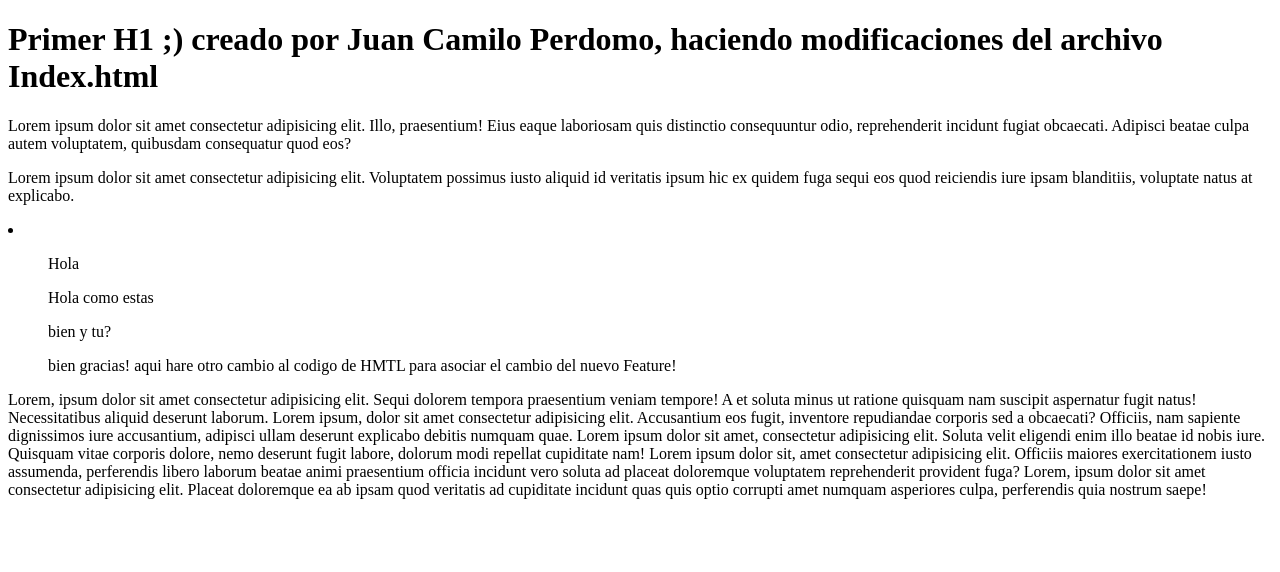
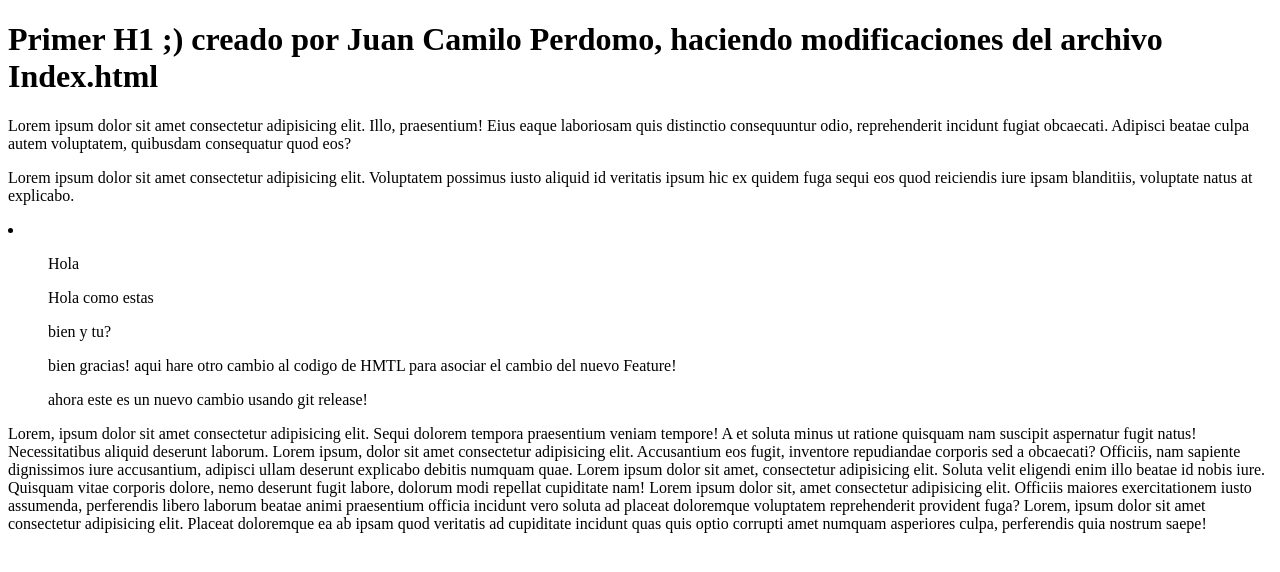
Before and after one commit to juan-perdomo30/primer_proyecto_repo, a plain HTML site: page Index.html in a window 1280 px wide. Drawn offline with Linux system fonts and the light colour scheme.

Commit message:
Correccion usando Git release. Juan Perdomo

```diff
--- a/Index.html
+++ b/Index.html
@@ -31,6 +31,9 @@
         <ul>
             bien gracias! aqui hare otro cambio al codigo de HMTL para asociar el cambio del nuevo Feature!
         </ul>
+        <ul>
+            ahora este es un nuevo cambio usando git release!
+        </ul>
     </li>
     <p>
         Lorem, ipsum dolor sit amet consectetur adipisicing elit. Sequi dolorem tempora praesentium veniam tempore! A et soluta minus ut ratione quisquam nam suscipit aspernatur fugit natus! Necessitatibus aliquid deserunt laborum.
```
